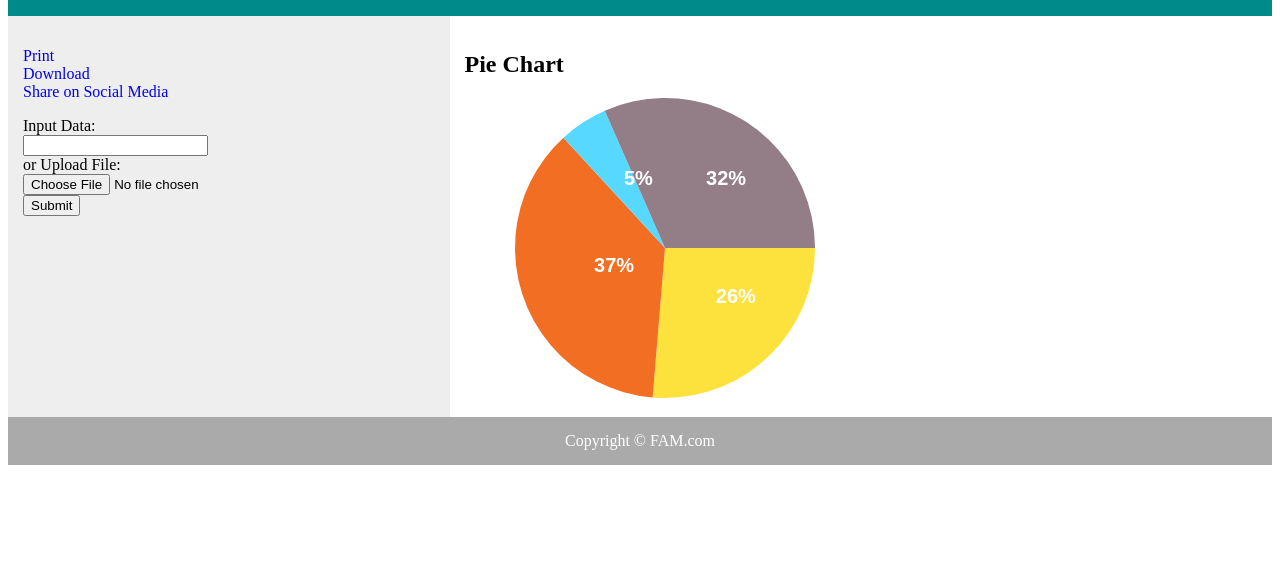
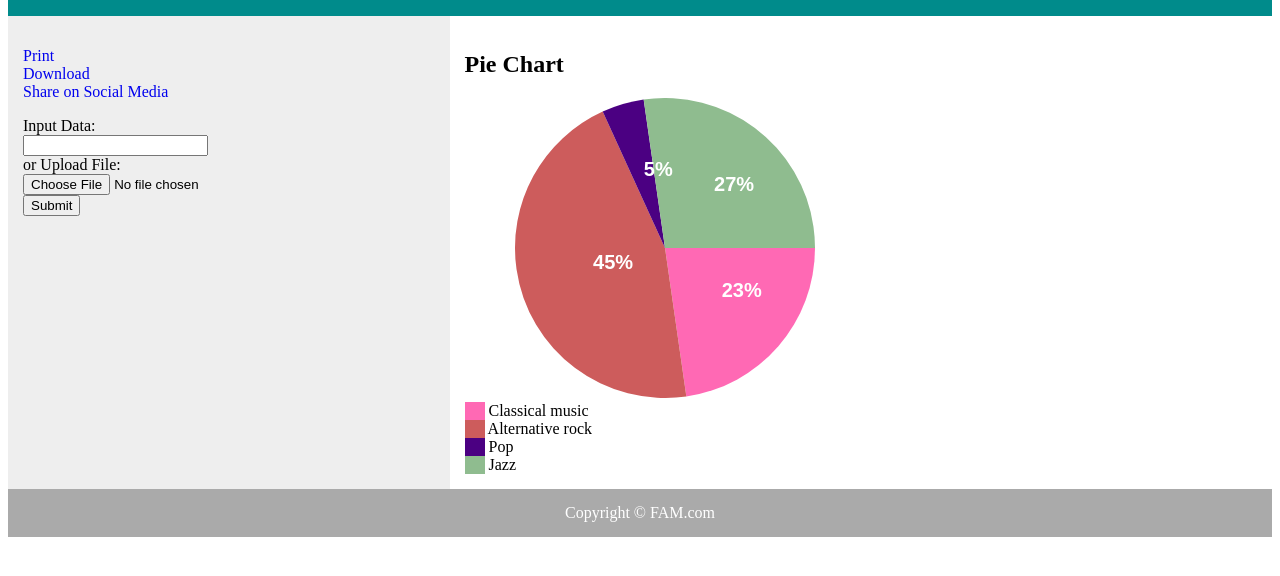
Before and after one commit to faithfreecoder/bc-19-ChartApplication, a website: page index.html in a window 1280 px wide. Shown: the part 102-678 px from the top of the page. Drawn offline with Linux system fonts and the light colour scheme.

Commit message:
Added key legend to pie chart.

```diff
--- a/index.html
+++ b/index.html
@@ -31,8 +31,10 @@
 <article class="article">
   <h1>Pie Chart</h1>
   <canvas id="myCanvas"></canvas>
-    <script type="text/javascript" src="script.js"></script>
+  <div id="legend"></div>
+  <script type="text/javascript" src="script.js"></script>
 </article>
+
 
 <footer>Copyright &copy; FAM.com</footer>
 </div>
--- a/script.js
+++ b/script.js
@@ -29,7 +29,7 @@ function drawArc(ctx, centerX, centerY, radius, startAngle, endAngle){
 
 var data = {
     "Classical music": 10,
-    "Alternative rock": 14,
+    "Alternative rock": 20,
     "Pop": 2,
     "Jazz": 12
 };
@@ -46,6 +46,15 @@ var Piechart = function(options){
         for (var categ in this.options.data){
             var val = this.options.data[categ];
             total_value += val;
+        }
+
+        if (this.options.legend){
+            color_index = 0;
+            var legendHTML = "";
+            for (categ in this.options.data){
+                legendHTML += "<div><span style='display:inline-block;width:20px;background-color:"+this.colors[color_index++]+";'>&nbsp;</span> "+categ+"</div>";
+            }
+            this.options.legend.innerHTML = legendHTML;
         }
 
         var start_angle = 0;
@@ -92,12 +101,13 @@ for (categ in this.options.data){
 }
     };
 };
-
+var pieLegend = document.getElementById("legend");
 var myPiechart = new Piechart(
     {
         canvas:myCanvas,
         data:data,
-        colors:["#fde23e","#f16e23", "#57d9ff","#937e88"]
+        colors:["#ff69B4","#cd5c5c", "#4b0082","#8fbc8f"],
+        legend:pieLegend
     }
 );
 myPiechart.draw();
```
